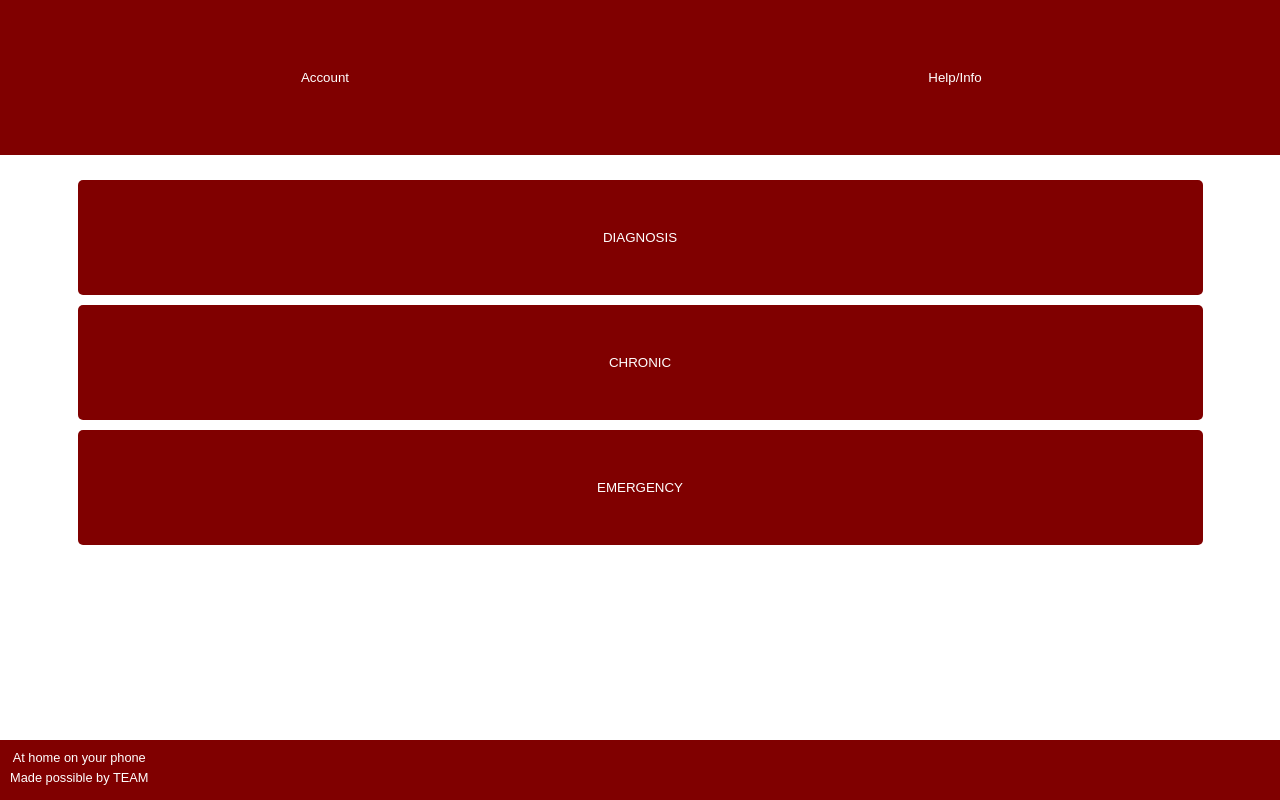
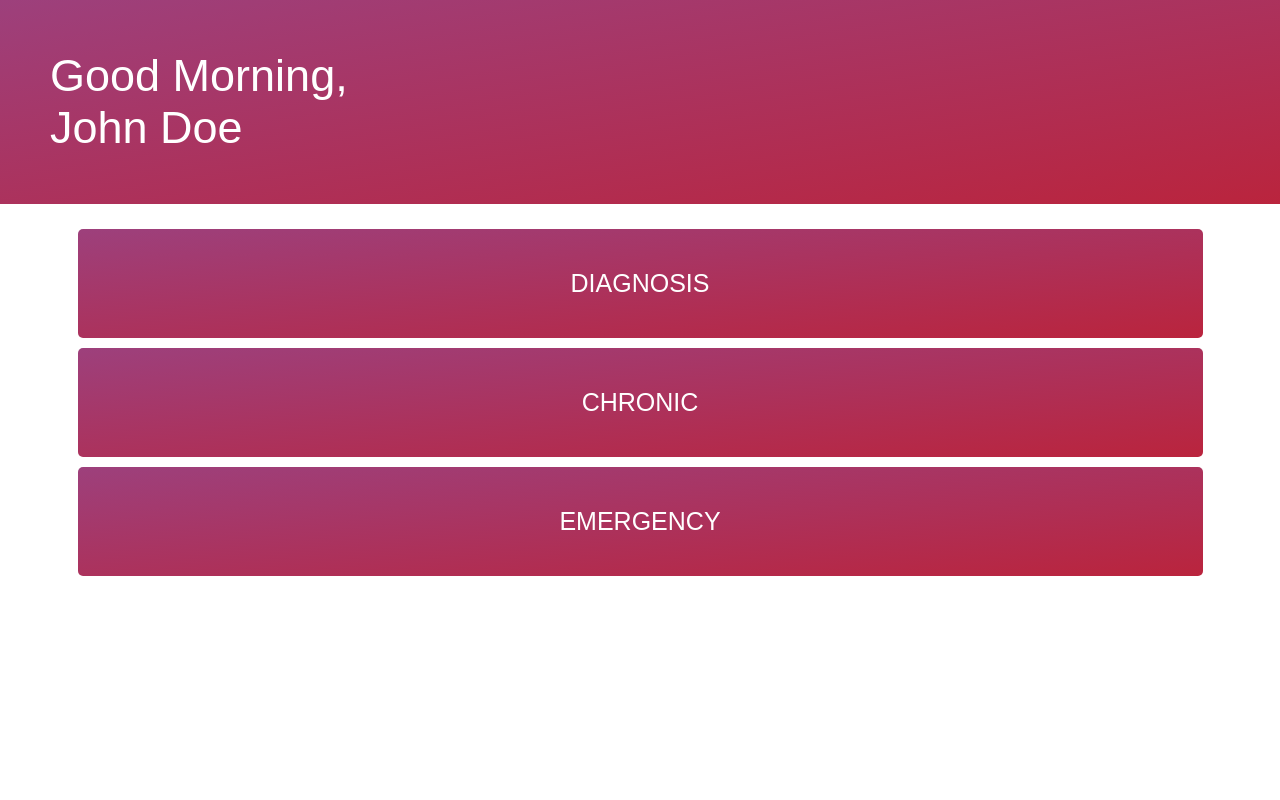
Before and after one commit to SahanYW/2024-Axxess-Hackathon, a plain HTML site: page index.html in a window 1280 px wide. Drawn offline with Linux system fonts and the light colour scheme; a web font is replaced by a local one.

Commit message:
latest sahas update

```diff
--- a/index.html
+++ b/index.html
@@ -5,23 +5,25 @@
     <meta name="viewport" content="width=device-width, initial-scale=1.0">
     <title>Healthcare App</title>
     <link rel="stylesheet" href="styles.css">
+    <link rel="preconnect" href="https://fonts.googleapis.com">
+<link rel="preconnect" href="https://fonts.gstatic.com" crossorigin>
+<link href="https://fonts.googleapis.com/css2?family=Poppins&family=Sofia+Sans:ital,wght@0,1..1000;1,1..1000&display=swap" rel="stylesheet">
+    <link href="https://fonts.googleapis.com/css2?family=Sofia+Sans:wght@400;700&display=swap" rel="stylesheet">
+
 </head>
 <body>
     <header>
-        <button id="accountBtn">Account</button>
-        <button id="helpBtn">Help/Info</button>
+        <div class="greeting-container">
+            <span class="greeting">Good Morning,</span>
+            <span class="name">John Doe</span>
+        </div>
     </header>
     <main>
         <button id="makeAppointmentBtn">DIAGNOSIS</button>
         <button id="medicationBtn">CHRONIC</button>
         <button id="enterSymptomsBtn">EMERGENCY</button>
     </main>
-    <footer>
-        <nav>
-            <span>At home on your phone</span>
-            <span>Made possible by TEAM</span>
-        </nav>
-    </footer>
+
     <script src="script.js"></script>
 </body>
 </html>
--- a/script.js
+++ b/script.js
@@ -1,4 +1,3 @@
-// This script should be linked to your index.html file
 
 // Redirect to the Make an Appointment page
 document.getElementById('makeAppointmentBtn').addEventListener('click', function() {
--- a/styles.css
+++ b/styles.css
@@ -1,15 +1,39 @@
+@import url('https://fonts.googleapis.com/css2?family=Sofia+Sans:wght@400;700&display=swap');
+
 body, html {
     height: 100%;
     margin: 0;
-    font-family: Arial, sans-serif;
+    font-family: 'Sofia Sans', Arial, sans-serif; /* Ensure all text uses Sofia Sans */
     background-color: #fff;
 }
+.greeting-container {
+    text-align: left; /* Ensure left alignment */
+    font-size: 45px;
+}
 
-header, footer {
+.greeting, .name {
+    display: block; /* Make each span take up its own line */
+    color: white; /* Adjust color if necessary */
+}
+
+.header-buttons {
     display: flex;
     justify-content: space-between;
-    padding: 10px;
-    background-color: #800000; /* Maroon red color */
+}
+
+header {
+    display: flex;
+    justify-content: space-between;
+    align-items: center; /* Align items vertically */
+    padding: 50px;
+    background-image: linear-gradient(to bottom right, #9d407c, #BA243D);
+    color: white;
+}
+header{
+    display: flex;
+    justify-content: space-between;
+    padding: 50px;
+    background-image: linear-gradient(to bottom right, #9d407c, #BA243D); /* Updated gradient */
     color: white;
 }
 
@@ -18,21 +42,25 @@ main {
     text-align: center;
 }
 
-button {
-    padding: 50px;
-    background-color: #800000; /* Maroon red color */
+button, .callButton {
+    padding: 40px;
+    font-family: 'Sofia Sans', Arial, sans-serif;
+    background-image: linear-gradient(to bottom right, #9d407c, #BA243D); /* Updated gradient */
     color: white;
     border: none;
+    font-size: 25px;
     border-radius: 5px;
     cursor: pointer;
     width: 90%;
     margin: 10px auto; /* Center buttons */
     display: block;
-    transition: transform 0.3s; /* Smooth transformation */
+    transition: transform 0.3s, background-color 0.3s; /* Smooth transformation and color change */
+    text-decoration: none; /* Removes underline from hyperlink */
 }
 
-button:hover {
+button:hover, .callButton:hover {
     transform: scale(1.05); /* Enlarge button on hover */
+    background-color: #a00000; /* Slightly darker maroon on hover for contrast */
 }
 
 footer {
@@ -41,7 +69,6 @@ footer {
     width: 100%;
     text-align: center;
     font-size: 0.8em; /* Smaller font size for footer text */
-    background-color: #800000; /* Maroon red color */
 }
 
 nav span {
@@ -56,26 +83,8 @@ nav span {
         align-items: center;
     }
 
-    header button, footer nav span {
+    header button, footer nav span, button, .callButton {
         width: 100%; /* Full width for smaller screens */
         margin-bottom: 10px; /* Add space between stacked elements */
     }
 }
-.callButton {
-    display: inline-block;
-    padding: 10px;
-    background-color: #800000; /* Maroon red color */
-    color: white;
-    border: none;
-    border-radius: 5px;
-    cursor: pointer;
-    text-align: center;
-    text-decoration: none; /* Removes underline from hyperlink */
-    width: 90%;
-    margin: 10px auto; /* Center button */
-    transition: background-color 0.3s; /* Smooth background color change */
-}
-
-.callButton:hover {
-    background-color: #a00000; /* Slightly darker maroon on hover */
-}
```
